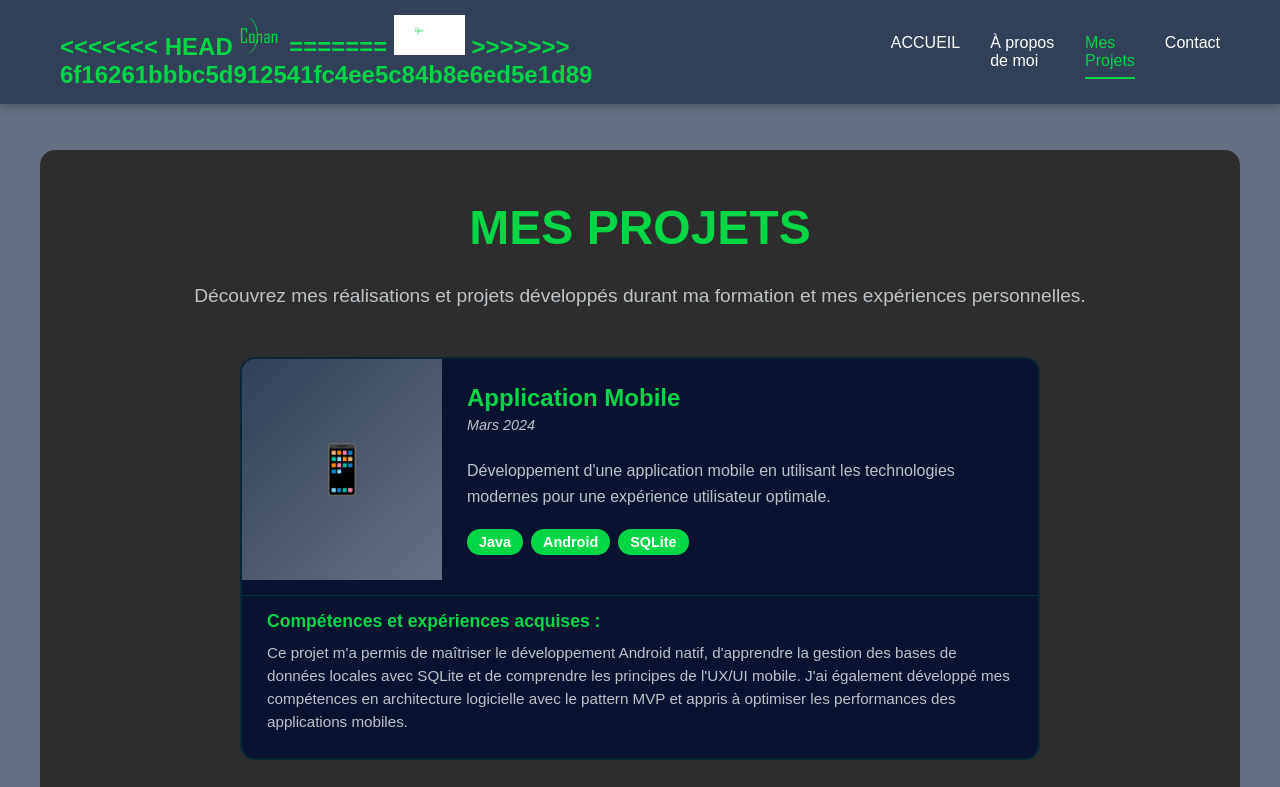
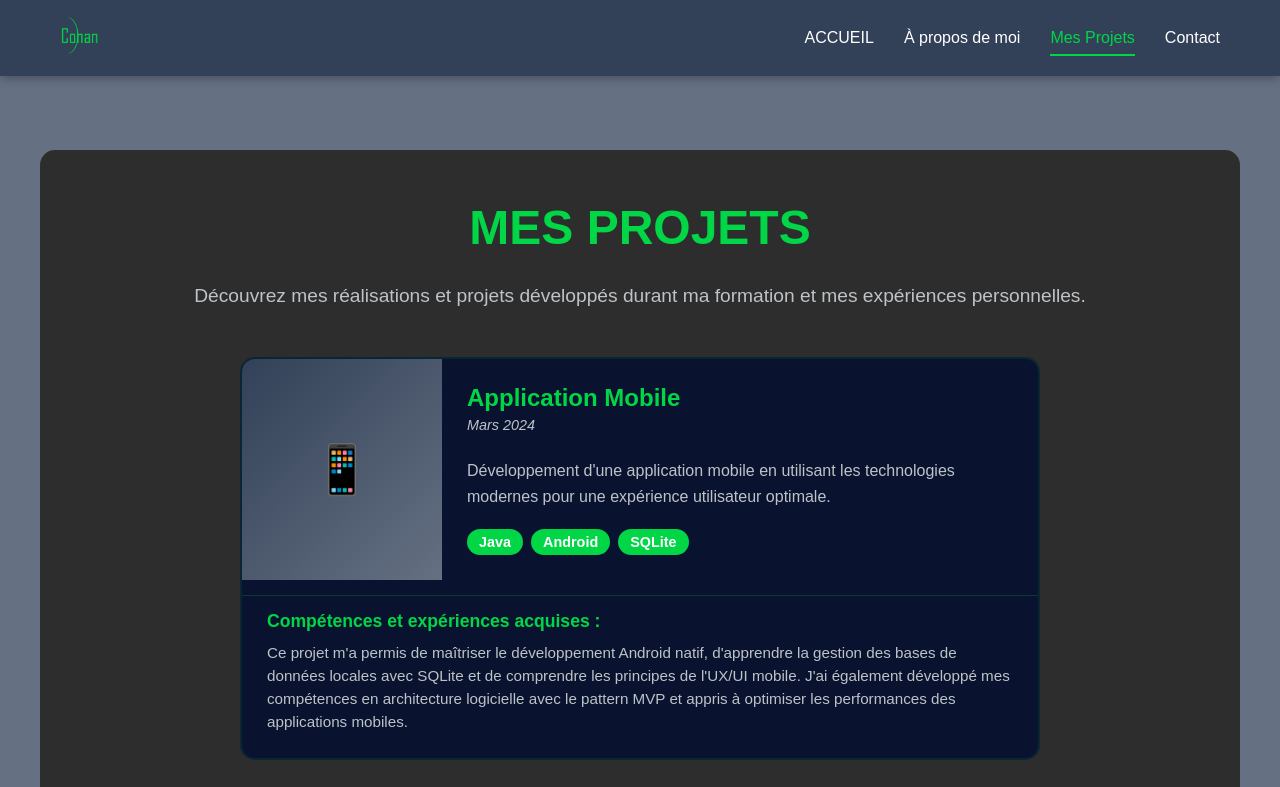
Before and after one commit to BobOriginal/portfolio, a plain HTML site: page projet.html in a window 1280 px wide. Shown: the top 787 px of the page. Drawn offline with Linux system fonts and the light colour scheme; a script that the page names is missing.

Commit message:
:sparkles: correction logo projet 2

```diff
--- a/projet.html
+++ b/projet.html
@@ -138,11 +138,7 @@
     <header>
         <div class="header-content">
             <a href="index.html" class="logo-text">
-<<<<<<< HEAD
                 <img src="images/logo.png" alt="Tom Conan Logo">
-=======
-                <img src="images/logo copie.jpg" alt="Tom Conan Logo">
->>>>>>> 6f16261bbbc5d912541fc4ee5c84b8e6ed5e1d89
             </a>
             <nav>
                 <ul>
```
